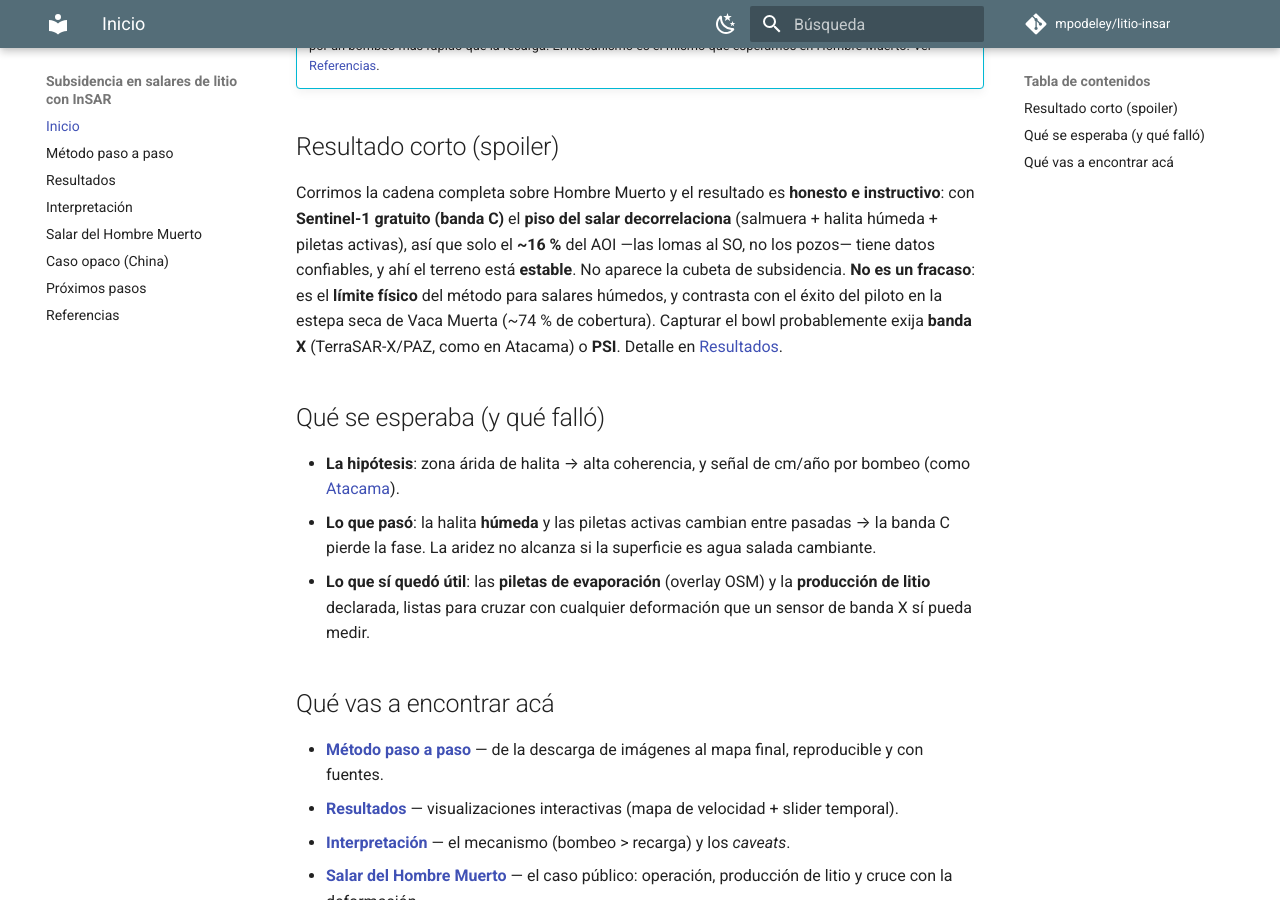
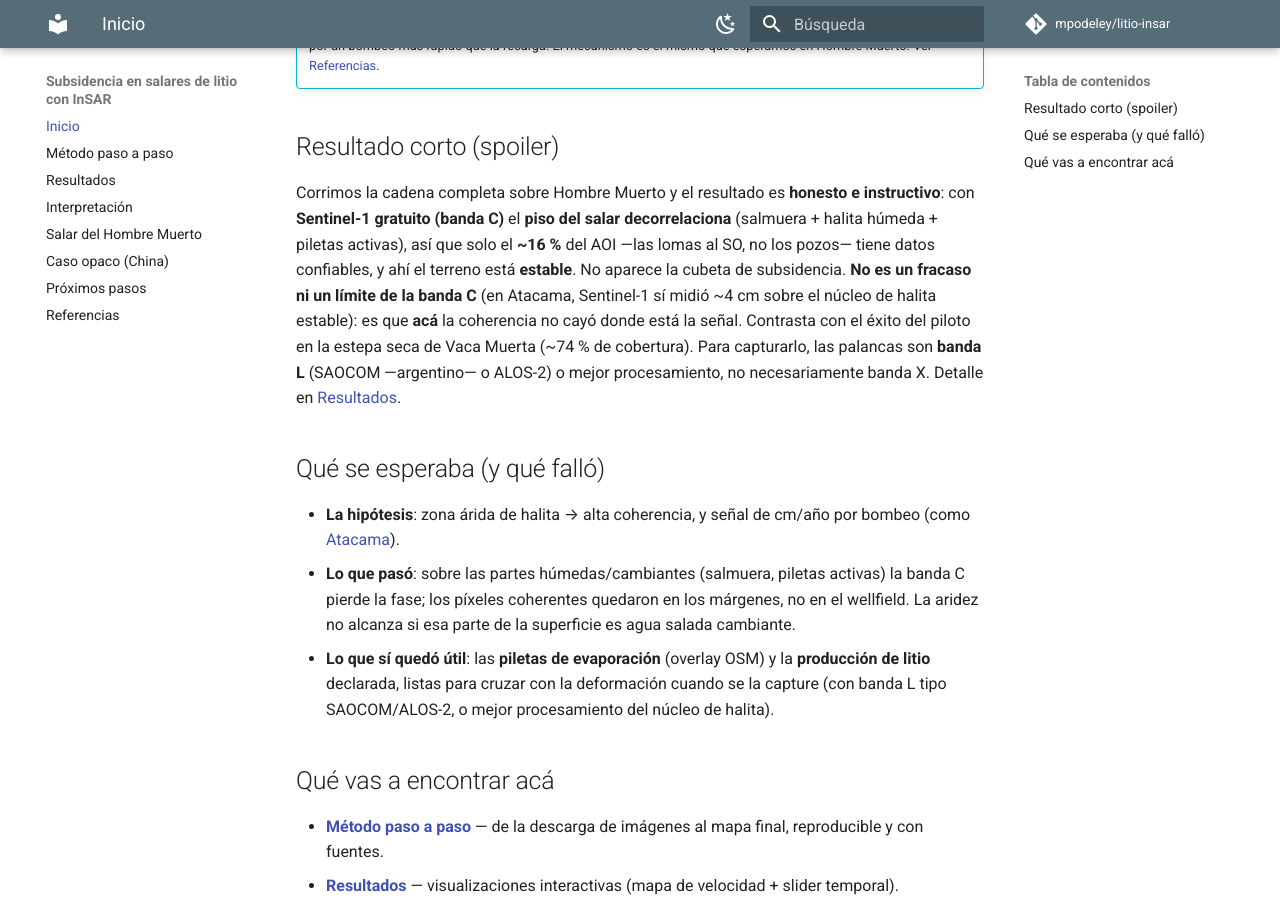
Before and after one commit to mpodeley/litio-insar, an MkDocs documentation site: the page built from docs/index.md, in a window 1280 px wide and 900 px high, scrolled down 652 px. Built offline with MkDocs 1.6.1 and Material for MkDocs 9.7.7, drawn with Linux system fonts in a browser that asks for light colours; comment, search, counter and statistics services are not loaded.

Commit message:
Corrección: en Atacama la banda C SÍ detectó la subsidencia
Verificado contra Delgado et al.: Atacama es multi-sensor y Sentinel-1
(banda C) midió ~4 cm sobre el núcleo de halita estable (+ ALOS-2/SAOCOM
banda L ~2.5 cm, PAZ banda X ~1.5 cm). Mi afirmación previa "haría falta
banda X" estaba mal. El resultado nulo en Hombre Muerto es específico de
esta corrida (píxeles coherentes en los márgenes, no el núcleo), no un
límite de la banda C. Palanca correcta: banda L (SAOCOM argentino / ALOS-2)
o mejor procesamiento del núcleo, no banda X. Corregido en index, resultados,
interpretacion, salar-publico, proximos-pasos y referencias.

Co-Authored-By: Claude Opus 4.8 <noreply@anthropic.com>

```diff
--- a/docs/index.md
+++ b/docs/index.md
@@ -27,19 +27,22 @@ oficial no transparenta los caudales.
 Corrimos la cadena completa sobre Hombre Muerto y el resultado es **honesto e instructivo**: con
 **Sentinel-1 gratuito (banda C)** el **piso del salar decorrelaciona** (salmuera + halita húmeda + piletas
 activas), así que solo el **~16 %** del AOI —las lomas al SO, no los pozos— tiene datos confiables, y ahí el
-terreno está **estable**. No aparece la cubeta de subsidencia. **No es un fracaso**: es el **límite físico**
-del método para salares húmedos, y contrasta con el éxito del piloto en la estepa seca de Vaca Muerta
-(~74 % de cobertura). Capturar el bowl probablemente exija **banda X** (TerraSAR-X/PAZ, como en Atacama) o
-**PSI**. Detalle en [Resultados](resultados.md).
+terreno está **estable**. No aparece la cubeta de subsidencia. **No es un fracaso ni un límite de la banda C**
+(en Atacama, Sentinel-1 sí midió ~4 cm sobre el núcleo de halita estable): es que **acá** la coherencia no
+cayó donde está la señal. Contrasta con el éxito del piloto en la estepa seca de Vaca Muerta (~74 % de
+cobertura). Para capturarlo, las palancas son **banda L** (SAOCOM —argentino— o ALOS-2) o mejor procesamiento,
+no necesariamente banda X. Detalle en [Resultados](resultados.md).
 
 ## Qué se esperaba (y qué falló)
 
 - **La hipótesis**: zona árida de halita → alta coherencia, y señal de cm/año por bombeo (como
   [Atacama](referencias.md)).
-- **Lo que pasó**: la halita **húmeda** y las piletas activas cambian entre pasadas → la banda C pierde la
-  fase. La aridez no alcanza si la superficie es agua salada cambiante.
+- **Lo que pasó**: sobre las partes húmedas/cambiantes (salmuera, piletas activas) la banda C pierde la fase;
+  los píxeles coherentes quedaron en los márgenes, no en el wellfield. La aridez no alcanza si esa parte de la
+  superficie es agua salada cambiante.
 - **Lo que sí quedó útil**: las **piletas de evaporación** (overlay OSM) y la **producción de litio**
-  declarada, listas para cruzar con cualquier deformación que un sensor de banda X sí pueda medir.
+  declarada, listas para cruzar con la deformación cuando se la capture (con banda L tipo SAOCOM/ALOS-2, o
+  mejor procesamiento del núcleo de halita).
 
 ## Qué vas a encontrar acá
 
```
Also changed, not shown: docs/interpretacion.md (+3 -2 lines), docs/proximos-pasos.md (+11 -6 lines), docs/referencias.md (+6 -3 lines), docs/resultados.md (+18 -12 lines), docs/salar-publico.md (+4 -3 lines).
